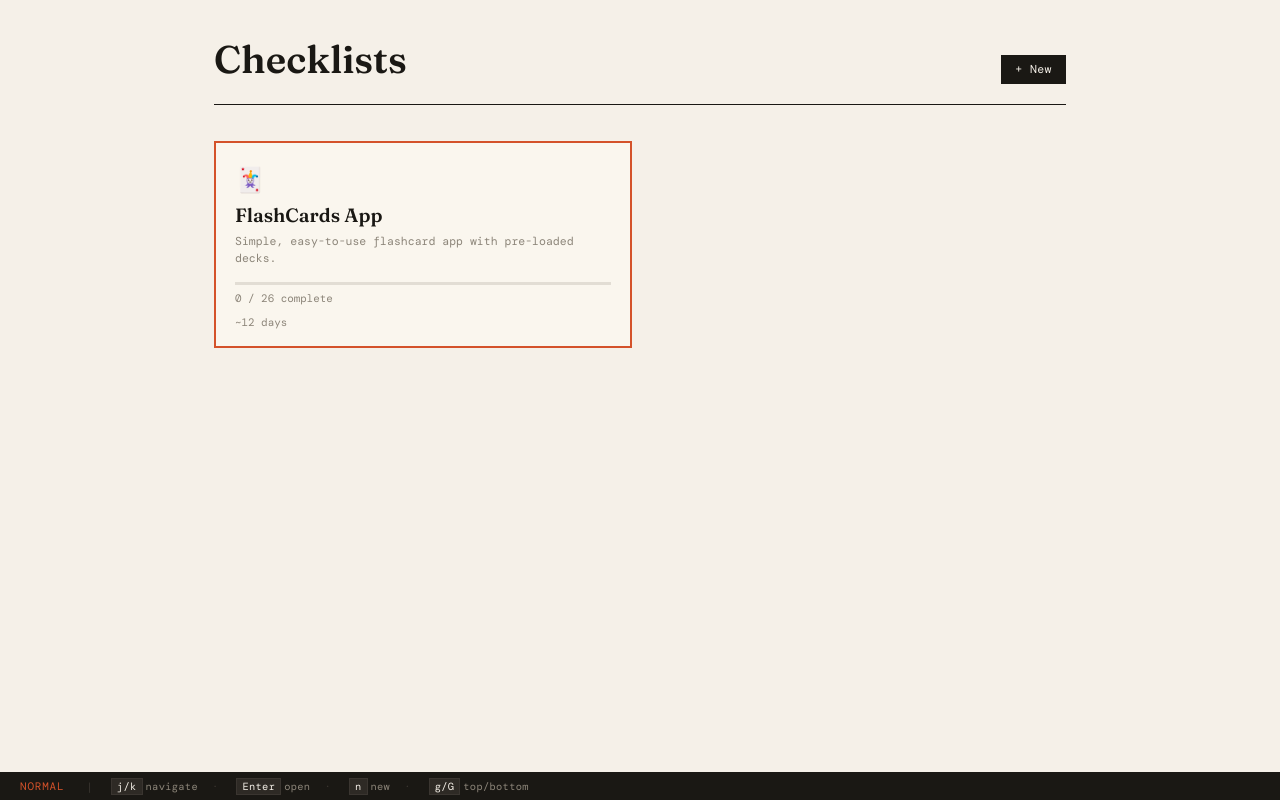
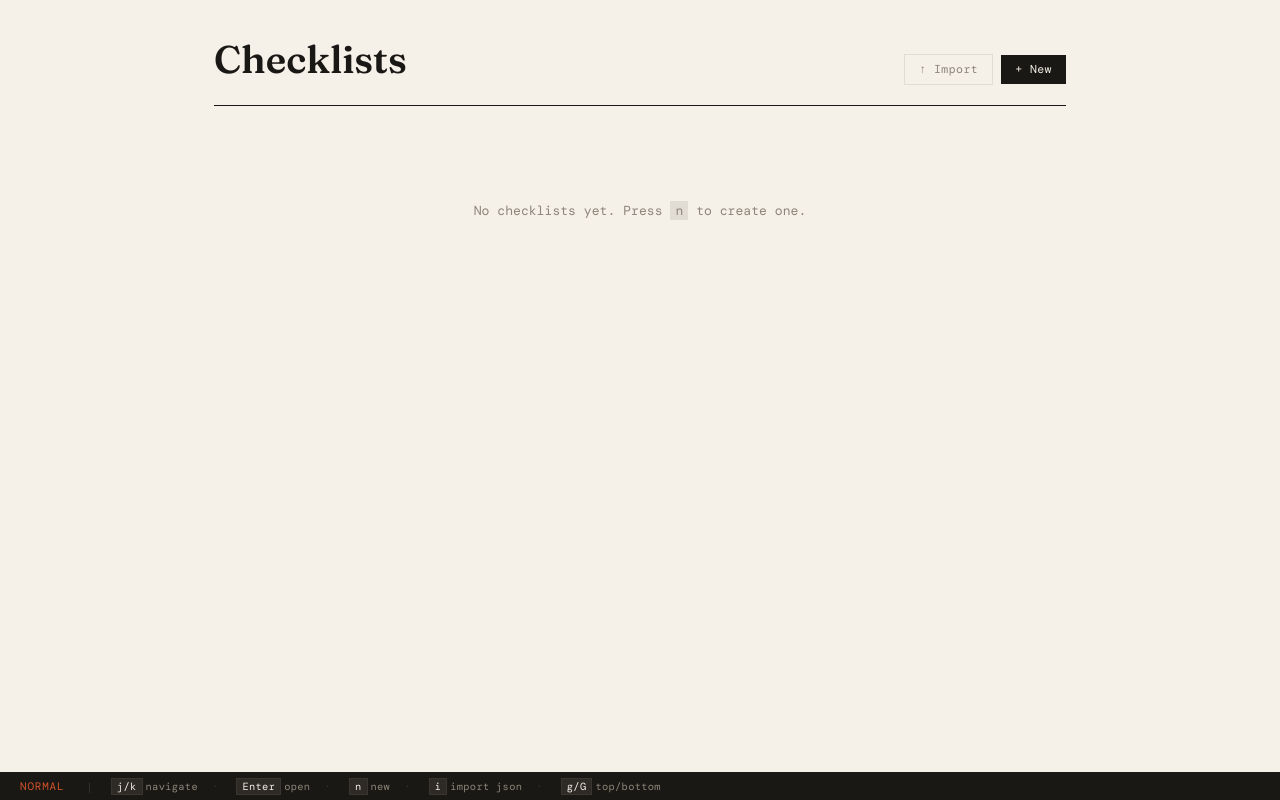
Before and after one commit to Samandar-Rajabboyev/checklists-app, a React (Vite) app: page / in a window 1280 px wide. Built offline with nearby package versions, Linux system fonts and the light colour scheme.

Commit message:
feat: import json data

```diff
--- a/src/App.jsx
+++ b/src/App.jsx
@@ -1,90 +1,5 @@
 import { useState, useEffect, useCallback, useRef } from "react";
 
-const SEED_DATA = {
-  id: "flashcards-app-v1",
-  title: "FlashCards App",
-  description: "Simple, easy-to-use flashcard app with pre-loaded decks.",
-  created_at: "2026-02-22",
-  total_days: 12,
-  color: "#D4522A",
-  emoji: "🃏",
-  phases: [
-    {
-      id: "phase-0",
-      label: "Phase 0",
-      title: "Setup",
-      duration: "1 day",
-      tasks: [
-        { id: "p0-t1", text: "Initialize project (Flutter or React Native)", done: false },
-        { id: "p0-t2", text: "Set up local storage / DB (Hive or SQLite)", done: false },
-        { id: "p0-t3", text: "Define design tokens — colors, type, spacing", done: false },
-        { id: "p0-t4", text: "Create base navigation (bottom bar or tabs)", done: false }
-      ]
-    },
-    {
-      id: "phase-1",
-      label: "Phase 1",
-      title: "Pre-loaded Decks",
-      duration: "2 days",
-      tasks: [
-        { id: "p1-t1", text: "Define Card & Deck data models", done: false },
-        { id: "p1-t2", text: "Build seed data — Flags deck", done: false, tag: "Flags" },
-        { id: "p1-t3", text: "Build seed data — World Capitals deck", done: false, tag: "World Capitals" },
-        { id: "p1-t4", text: "Build seed data — Simple Math deck", done: false, tag: "Simple Math" },
-        { id: "p1-t5", text: "Build seed data — Interesting Facts deck", done: false, tag: "Interesting Facts" },
-        { id: "p1-t6", text: "Auto-seed decks on first launch", done: false }
-      ]
-    },
-    {
-      id: "phase-2",
-      label: "Phase 2",
-      title: "Core Study Screen",
-      duration: "3 days",
-      tasks: [
-        { id: "p2-t1", text: "Deck list home screen", done: false },
-        { id: "p2-t2", text: "Flashcard flip animation (tap to reveal)", done: false },
-        { id: "p2-t3", text: "Swipe right = know it · Swipe left = review again", done: false },
-        { id: "p2-t4", text: "Session complete screen with score summary", done: false },
-        { id: "p2-t5", text: "Shuffle & restart deck controls", done: false }
-      ]
-    },
-    {
-      id: "phase-3",
-      label: "Phase 3",
-      title: "Custom Decks",
-      duration: "2 days",
-      tasks: [
-        { id: "p3-t1", text: "Create new deck flow (name + emoji/color)", done: false },
-        { id: "p3-t2", text: "Add / edit / delete cards in a deck", done: false },
-        { id: "p3-t3", text: "Delete decks (protect pre-loaded ones)", done: false }
-      ]
-    },
-    {
-      id: "phase-4",
-      label: "Phase 4",
-      title: "Polish",
-      duration: "2 days",
-      tasks: [
-        { id: "p4-t1", text: "Empty states for all screens", done: false },
-        { id: "p4-t2", text: "Haptic feedback on swipe actions", done: false },
-        { id: "p4-t3", text: "Dark mode support", done: false },
-        { id: "p4-t4", text: "Onboarding tooltip or quick tutorial card", done: false },
-        { id: "p4-t5", text: "App icon + splash screen", done: false }
-      ]
-    },
-    {
-      id: "phase-5",
-      label: "Phase 5",
-      title: "Launch",
-      duration: "2 days",
-      tasks: [
-        { id: "p5-t1", text: "App Store screenshots + description", done: false },
-        { id: "p5-t2", text: "Google Play listing assets", done: false },
-        { id: "p5-t3", text: "Submit for review", done: false }
-      ]
-    }
-  ]
-};
 
 const ACCENT_COLORS = ["#D4522A", "#2A6DD4", "#2AA65A", "#8B2AD4", "#D4A22A"];
 
@@ -106,7 +21,7 @@ const loadData = () => {
     const raw = localStorage.getItem("checklists-v1");
     if (raw) return JSON.parse(raw);
   } catch {}
-  return [SEED_DATA];
+  return [];
 };
 
 const saveData = (data) => {
@@ -766,8 +681,37 @@ function Modal({ initial, onSave, onClose }) {
 
 // ──── Home Screen ─────────────────────────────────────────────────────────────
 
-function Home({ checklists, onSelect, onNew }) {
+function Home({ checklists, onSelect, onNew, onImport }) {
   const [focusIdx, setFocusIdx] = useState(0);
+  const [importError, setImportError] = useState("");
+  const fileInputRef = useRef(null);
+
+  const handleFileChange = (e) => {
+    const file = e.target.files[0];
+    if (!file) return;
+    const reader = new FileReader();
+    reader.onload = (ev) => {
+      try {
+        const data = JSON.parse(ev.target.result);
+        // Accept either a single checklist object or an array
+        const items = Array.isArray(data) ? data : [data];
+        // Validate minimally: must have title and phases
+        for (const item of items) {
+          if (!item.title || !Array.isArray(item.phases)) throw new Error("Invalid format");
+          // Ensure each item has an id
+          if (!item.id) item.id = uid();
+        }
+        onImport(items);
+        setImportError("");
+      } catch {
+        setImportError("Invalid JSON — must have title and phases fields.");
+        setTimeout(() => setImportError(""), 3000);
+      }
+    };
+    reader.readAsText(file);
+    // Reset input so same file can be re-imported
+    e.target.value = "";
+  };
 
   useEffect(() => {
     const handler = (e) => {
@@ -790,6 +734,9 @@ function Home({ checklists, onSelect, onNew }) {
       } else if (e.key === "n") {
         e.preventDefault();
         onNew();
+      } else if (e.key === "i") {
+        e.preventDefault();
+        fileInputRef.current?.click();
       } else if (e.key === "g") {
         setFocusIdx(0);
       } else if (e.key === "G") {
@@ -804,14 +751,20 @@ function Home({ checklists, onSelect, onNew }) {
     { key: "j/k", label: "navigate" },
     { key: "Enter", label: "open" },
     { key: "n", label: "new" },
+    { key: "i", label: "import json" },
     { key: "g/G", label: "top/bottom" },
   ];
 
   return (
     <div className="app">
+      <input ref={fileInputRef} type="file" accept=".json,application/json" style={{ display: "none" }} onChange={handleFileChange} />
       <div className="header">
         <h1 className="serif">Checklists</h1>
-        <button className="btn-new" onClick={onNew}>+ New</button>
+        <div style={{ display: "flex", gap: 8, alignItems: "center" }}>
+          {importError && <span style={{ fontSize: "0.7rem", color: "#D4522A" }}>{importError}</span>}
+          <button className="btn-new" style={{ background: "none", border: "1px solid #E2DDD4", color: "#8C8579" }} onClick={() => fileInputRef.current?.click()}>↑ Import</button>
+          <button className="btn-new" onClick={onNew}>+ New</button>
+        </div>
       </div>
       {checklists.length === 0 ? (
         <div className="empty">No checklists yet. Press <kbd style={{background:"#E2DDD4",padding:"1px 5px",fontFamily:"DM Mono,monospace"}}>n</kbd> to create one.</div>
@@ -1065,6 +1018,13 @@ export default function App() {
   const handleSelect = (id) => { setActiveId(id); setView("detail"); };
   const handleBack = () => { setView("home"); setActiveId(null); };
 
+  const handleImport = (items) => {
+    // Avoid duplicates by id — if id already exists, assign a new one
+    const existing = new Set(checklists.map(c => c.id));
+    const deduped = items.map(item => existing.has(item.id) ? { ...item, id: uid() } : item);
+    persist([...checklists, ...deduped]);
+  };
+
   const handleSave = (data) => {
     if (modal === "new") {
       persist([...checklists, data]);
@@ -1091,7 +1051,7 @@ export default function App() {
     <>
       <style>{styles}</style>
       {view === "home" ? (
-        <Home checklists={checklists} onSelect={handleSelect} onNew={() => setModal("new")} />
+        <Home checklists={checklists} onSelect={handleSelect} onNew={() => setModal("new")} onImport={handleImport} />
       ) : active ? (
         <Detail
           checklist={active}
```
